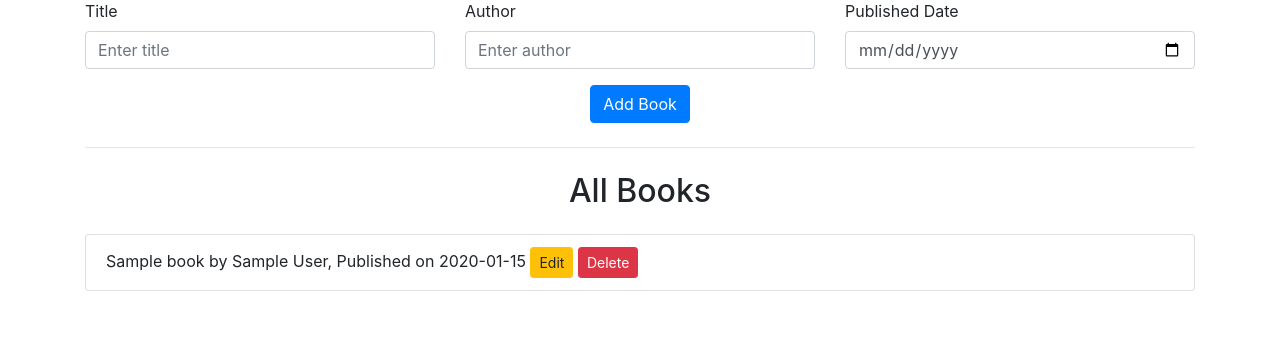
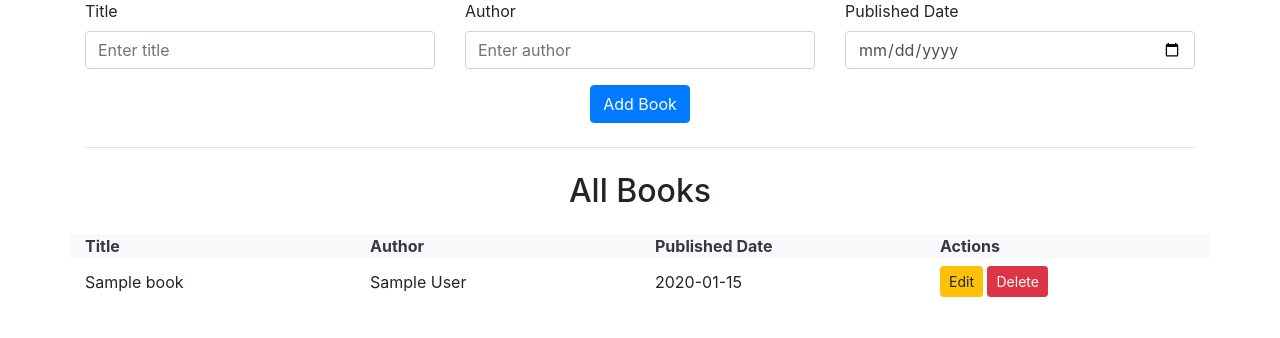
Before and after one commit to rakinplaban/nimusoftcrud, a Django app: page / in a window 1280 px wide. Shown: the part 121-459 px from the top of the page. Run offline with Django 5.2, Linux system fonts and the light colour scheme; tables that the repository leaves empty hold one stand-in row (values such as "Sample post"); some libraries are stand-ins or nearby versions.

Commit message:
tabular format

```diff
--- a/crudproject/crudapp/static/crudapp/styles.css
+++ b/crudproject/crudapp/static/crudapp/styles.css
@@ -0,0 +1,12 @@
+#bookList {
+    margin-top: 20px;
+}
+
+.row {
+    display: flex;
+    justify-content: space-between;
+}
+
+.col-3 {
+    flex: 1;
+}
--- a/crudproject/crudapp/templates/crudapp/index.html
+++ b/crudproject/crudapp/templates/crudapp/index.html
@@ -62,6 +62,17 @@
         </div>
     </div>
 
+    <!--Tabular format-->
+    <div class="container">
+        <!-- <div class="row bg-light text-dark font-weight-bold">
+            <div class="col-3">Title</div>
+            <div class="col-3">Author</div>
+            <div class="col-3">Published Date</div>
+            <div class="col-3">Actions</div>
+        </div> -->
+        <div id="bookList"></div>
+    </div>
+
 
     <script>
        $(document).ready(function() {
@@ -84,13 +95,24 @@
             }),
             contentType: 'application/json',
             success: function(data) {
+                let rowHtml = `
+                    <div class="row mt-2 align-items-center" id="book-${data.id}">
+                        <div class="col-3">${data.title}</div>
+                        <div class="col-3">${data.author}</div>
+                        <div class="col-3">${data.published_date}</div>
+                        <div class="col-3">
+                            <button class="btn btn-warning btn-sm" onclick="editBook(${data.id})">Edit</button>
+                            <button class="btn btn-danger btn-sm" onclick="deleteBook(${data.id})">Delete</button>
+                        </div>
+                    </div>
+                `;
+
                 if (id) {
-                    // Update existing book in the list
-                    $(`#book-${data.id}`).html(`${data.title} by ${data.author}, Published on ${data.published_date} <button class="btn btn-warning btn-sm float-end" onclick="editBook(${data.id})">Edit</button> <button class="btn btn-danger btn-sm float-end" onclick="deleteBook(${data.id})">Delete</button>`);
+                    $(`#book-${data.id}`).replaceWith(rowHtml); // Update existing book row
                 } else {
-                    // Add new book to the list
-                    $('#bookList').append(`<li class="list-group-item" id="book-${data.id}">${data.title} by ${data.author}, Published on ${data.published_date} <button class="btn btn-warning btn-sm float-end" onclick="editBook(${data.id})">Edit</button> <button class="btn btn-danger btn-sm float-end" onclick="deleteBook(${data.id})">Delete</button></li>`);
+                    $('#bookList').append(rowHtml); // Add new book row
                 }
+
                 $('#bookForm')[0].reset(); // Reset form
                 $('#bookForm').removeData('id'); // Clear the ID
             }
@@ -112,7 +134,15 @@
             contentType: 'application/json',
             success: function(data) {
                 // Update the book in the list
-                $(`#book-${data.id}`).html(`${data.title} by ${data.author}, Published on ${data.published_date} <button class="btn btn-warning btn-sm float-end" onclick="editBook(${data.id})">Edit</button> <button class="btn btn-danger btn-sm float-end" onclick="deleteBook(${data.id})">Delete</button>`);
+                $(`#book-${data.id}`).html(`
+                    <div class="col-3">${data.title}</div>
+                    <div class="col-3">${data.author}</div>
+                    <div class="col-3">${data.published_date}</div>
+                    <div class="col-3">
+                        <button class="btn btn-warning btn-sm" onclick="editBook(${data.id})">Edit</button>
+                        <button class="btn btn-danger btn-sm" onclick="deleteBook(${data.id})">Delete</button>
+                    </div>
+                `);
                 $('#editBookModal').modal('hide'); // Close modal
             }
         });
@@ -122,12 +152,35 @@
 // Fetch all books
 function fetchBooks() {
     $.get('/books/', function(data) {
-        $('#bookList').html('');
+        $('#bookList').html(''); // Clear existing content
+        // Add table headers once
+        if ($('#bookList').children().length === 0) {
+            $('#bookList').append(`
+                <div class="row bg-light text-dark font-weight-bold">
+                    <div class="col-3">Title</div>
+                    <div class="col-3">Author</div>
+                    <div class="col-3">Published Date</div>
+                    <div class="col-3">Actions</div>
+                </div>
+            `);
+        }
         data.forEach(function(book) {
-            $('#bookList').append(`<li class="list-group-item" id="book-${book.id}">${book.title} by ${book.author}, Published on ${book.published_date} <button class="btn btn-warning btn-sm float-end" onclick="editBook(${book.id})">Edit</button> <button class="btn btn-danger btn-sm float-end" onclick="deleteBook(${book.id})">Delete</button></li>`);
+            let rowHtml = `
+                <div class="row mt-2 align-items-center" id="book-${book.id}">
+                    <div class="col-3">${book.title}</div>
+                    <div class="col-3">${book.author}</div>
+                    <div class="col-3">${book.published_date}</div>
+                    <div class="col-3">
+                        <button class="btn btn-warning btn-sm" onclick="editBook(${book.id})">Edit</button>
+                        <button class="btn btn-danger btn-sm" onclick="deleteBook(${book.id})">Delete</button>
+                    </div>
+                </div>
+            `;
+            $('#bookList').append(rowHtml);
         });
     });
 }
+
 
 // Edit a book: Trigger the modal and populate with book data
 function editBook(id) {
@@ -146,10 +199,11 @@ function deleteBook(id) {
         url: `/delete/${id}/`,
         method: 'POST',
         success: function() {
-            $(`#book-${id}`).remove();
+            $(`#book-${id}`).remove(); // Remove the book row
         }
     });
 }
 
+
 </script>
 {% endblock %}
```
Lines whose indentation alone changed are shown as unchanged.
